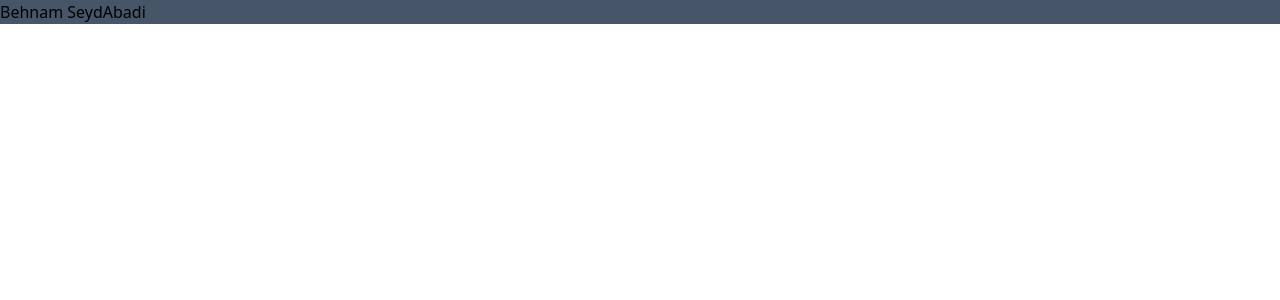
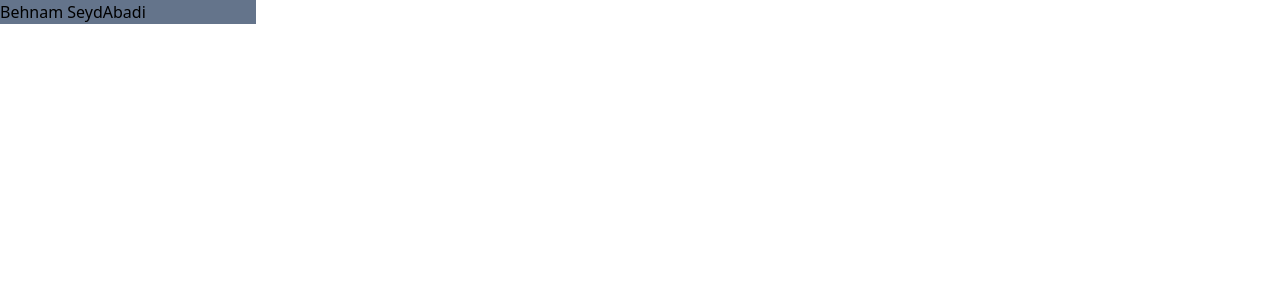
Before and after one commit to BehnamSeydAbadi/Portfolio, a React (Create React App) app: page / in a window 1280 px wide. Shown: the top 300 px of the page. Built offline with nearby package versions, Linux system fonts and the light colour scheme.

Commit message:
Width classes added

```diff
--- a/src/Components/AboutMe.jsx
+++ b/src/Components/AboutMe.jsx
@@ -2,7 +2,7 @@ import React from "react";
 
 function AboutMe() {
   return (
-  <div className="bg-slate-600">
+  <div className="bg-slate-500 w-24 sm:w-40 md:w-48 lg:w-64">
       Behnam SeydAbadi
   </div>);
 }
--- /dev/null
+++ b/src/Styles/AboutMe.css
@@ -0,0 +1,3 @@
+:root {
+  --sm-background-width: 23.438rem;
+}
--- a/src/index.css
+++ b/src/index.css
@@ -1,3 +1,19 @@
 @tailwind base;
 @tailwind components;
 @tailwind utilities;
+
+.w-24 {
+  width: 24rem;
+}
+
+.w-40 {
+  width: 40rem;
+}
+
+.w-48 {
+  width: 48rem;
+}
+
+.w-64 {
+  width: 64rem;
+}
```
